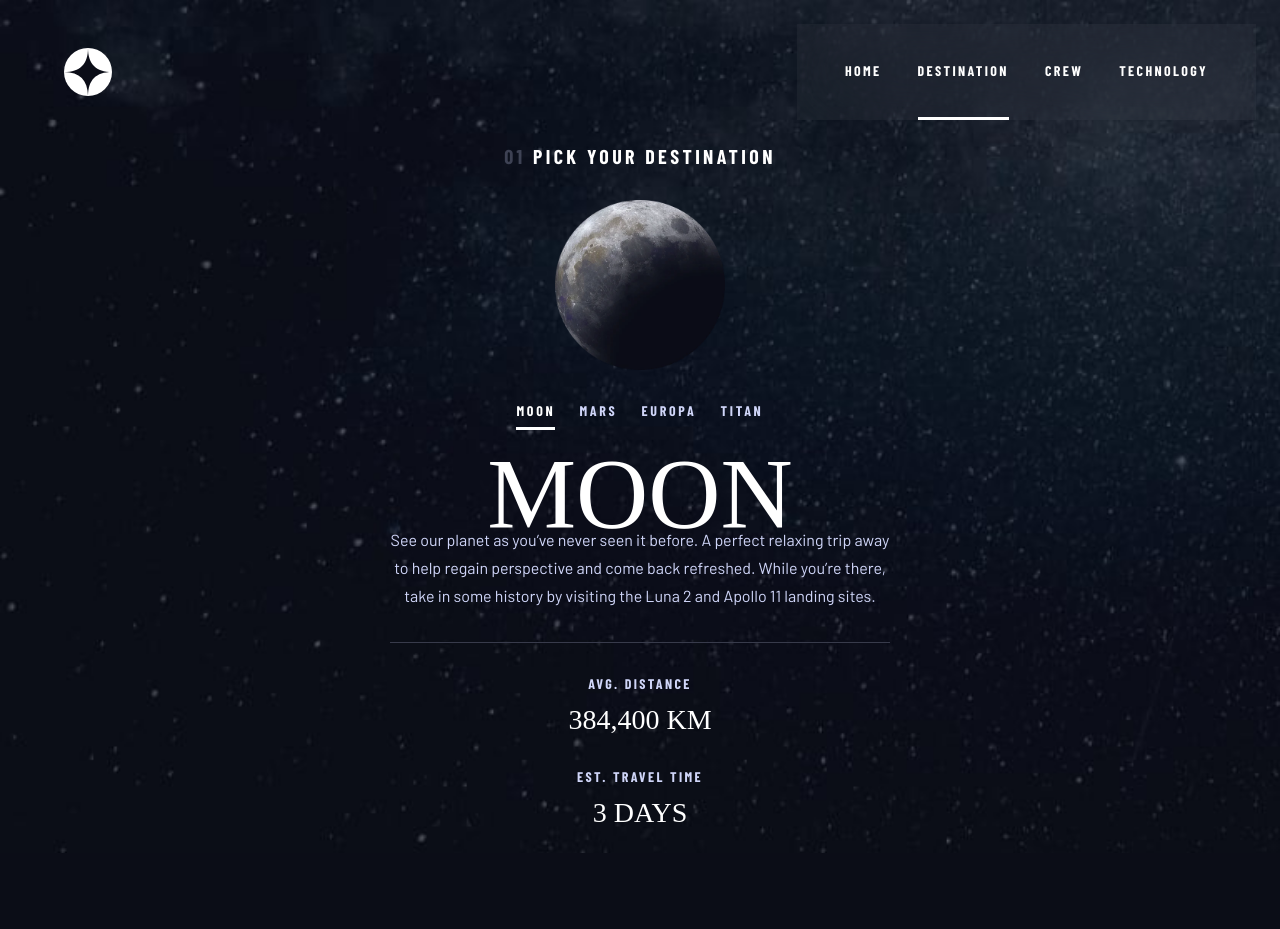
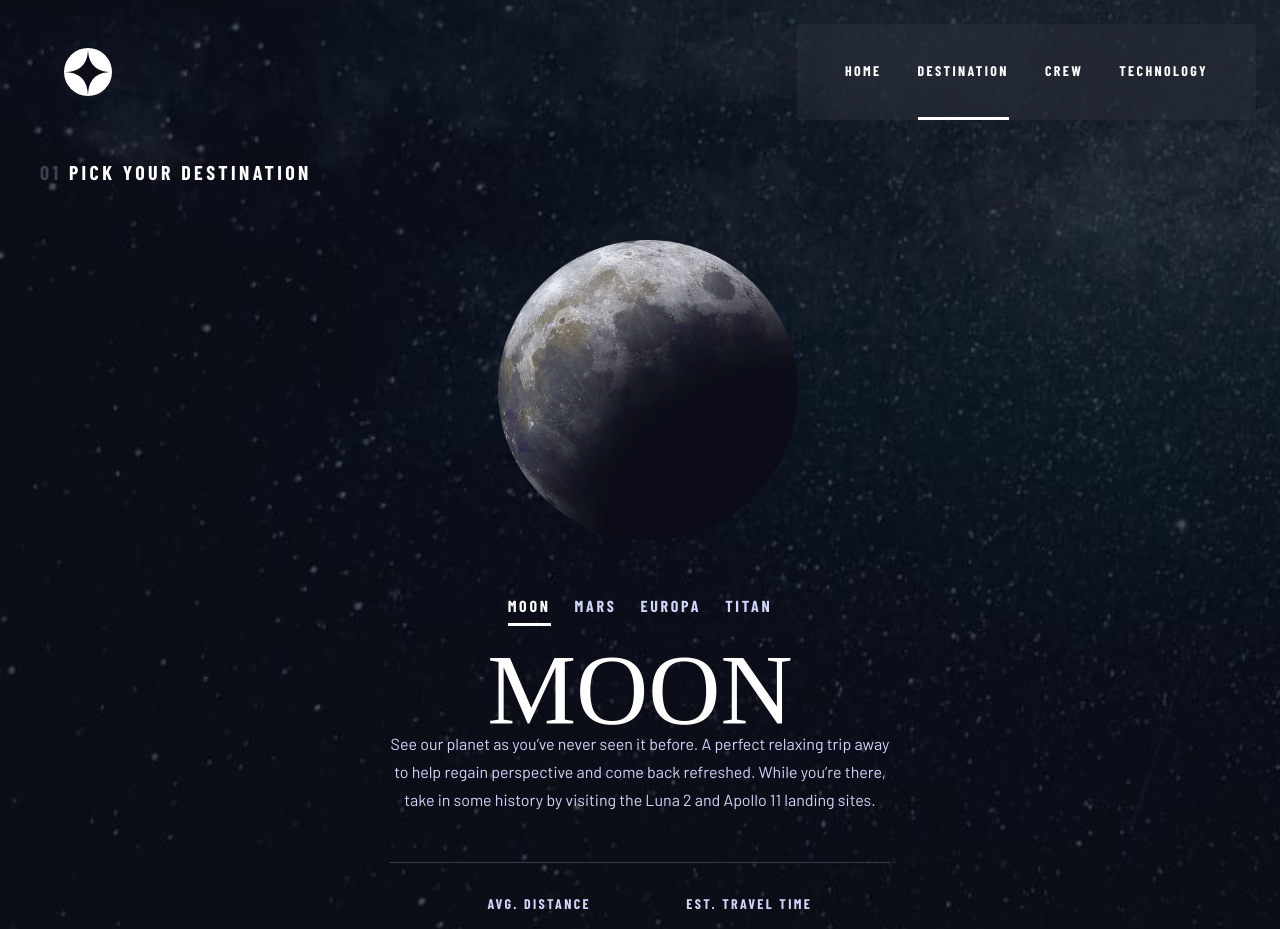
Before and after one commit to JT1974/space-tourism, a React (Create React App) app: page /destination in a window 1280 px wide. Shown: the top 929 px of the page. Before the commit the page ends 853 px from the top, so only its background shows below. Built offline with nearby package versions, Linux system fonts and the light colour scheme; a web font is replaced by a local one.

Commit message:
destination page tablet view styling done

```diff
--- a/src/components/PageTitle.jsx
+++ b/src/components/PageTitle.jsx
@@ -8,6 +8,11 @@ const Title = styled.h5`
 		font-weight: 700;
 		opacity: 0.25;
 	}
+
+	@media screen and (min-width: 768px) {
+		width: 100%;
+		text-align: left;
+	}
 `
 
 export default function PageTitle(props) {
--- a/src/routes/Destination.jsx
+++ b/src/routes/Destination.jsx
@@ -8,10 +8,22 @@ const Hero = styled.section`
 	flex-direction: column;
 	align-items: center;
 	gap: 2rem;
+	width: 100%;
 
 	img {
 		width: 170px;
 		height: 170px;
+	}
+
+	@media screen and (min-width: 768px) {
+		padding-top: 1rem;
+		padding-left: 1rem;
+
+		img {
+			width: 300px;
+			height: 300px;
+			margin: 1.5rem 0;
+		}
 	}
 
 	@media screen and (min-width: 1440px) {
@@ -87,6 +99,27 @@ const Body = styled.section`
 			color: var(--title-color);
 		}
 	}
+
+	@media screen and (min-width: 768px) {
+		nav button {
+			font-size: 16px;
+			line-height: 19px;
+		}
+		article {
+			padding-bottom: 3rem;
+
+			h2 {
+				margin-bottom: 0.5rem;
+			}
+		}
+
+		.planet-data {
+			padding: 0 3.5rem;
+			flex-direction: row;
+			justify-content: space-around;
+			width: 100%;
+		}
+	}
 `
 
 export default function Destination() {
```
